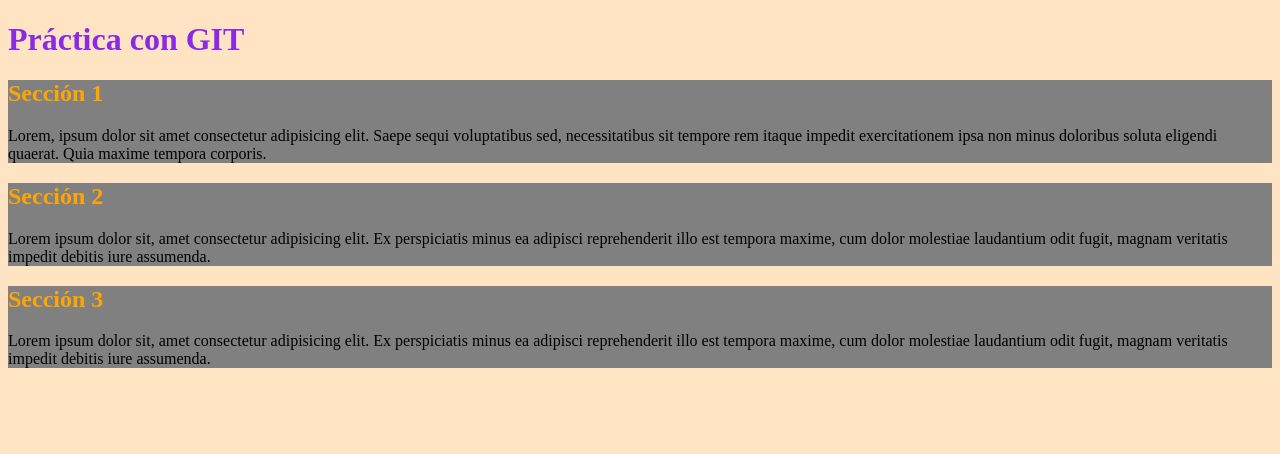
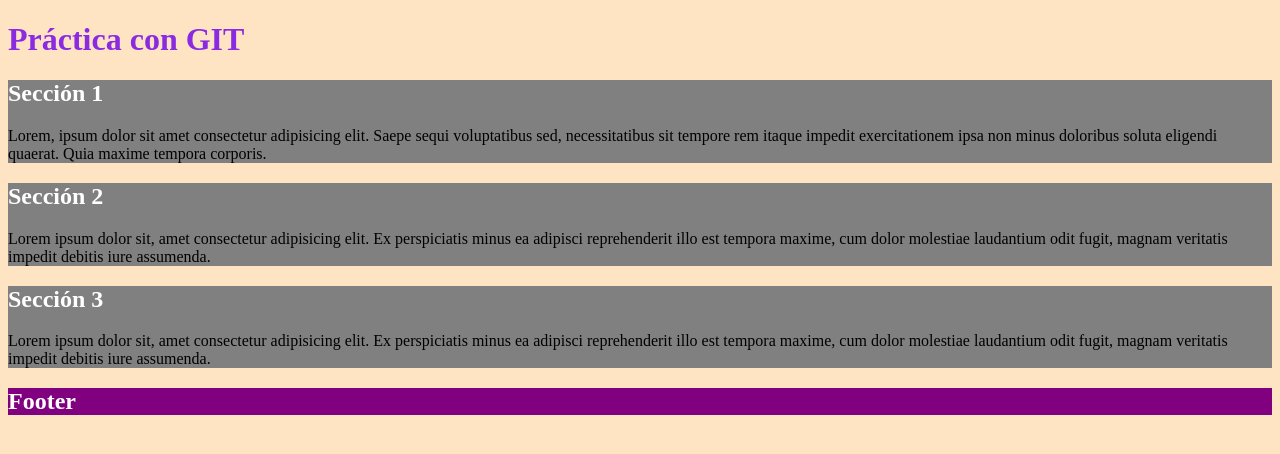
Before and after one commit to rdojeda/testGIT, a plain HTML site: page index.html in a window 1280 px wide. Drawn offline with Linux system fonts and the light colour scheme.

Commit message:
se agrega footer

```diff
--- a/index.html
+++ b/index.html
@@ -25,5 +25,8 @@
             <p>Lorem ipsum dolor sit, amet consectetur adipisicing elit. Ex perspiciatis minus ea adipisci reprehenderit illo est tempora maxime, cum dolor molestiae laudantium odit fugit, magnam veritatis impedit debitis iure assumenda.</p>
         </section>
     </main>
+    <footer>
+        <h2>Footer</h2>
+    </footer>
 </body>
 </html>
--- a/styles.css
+++ b/styles.css
@@ -11,3 +11,9 @@ h2{
 section {
     background-color: gray;
 }
+footer{
+    background-color: purple;
+}
+h2{
+    color: white;
+}
```
